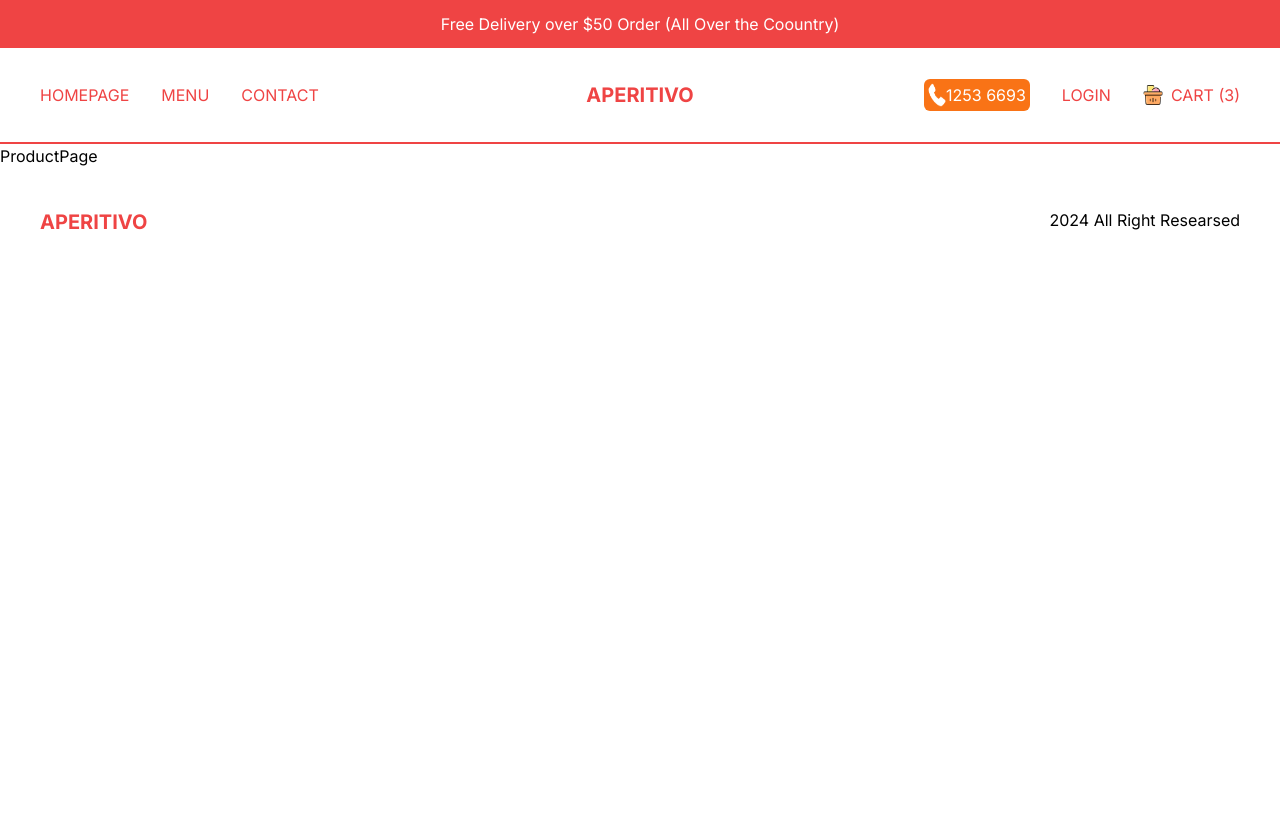
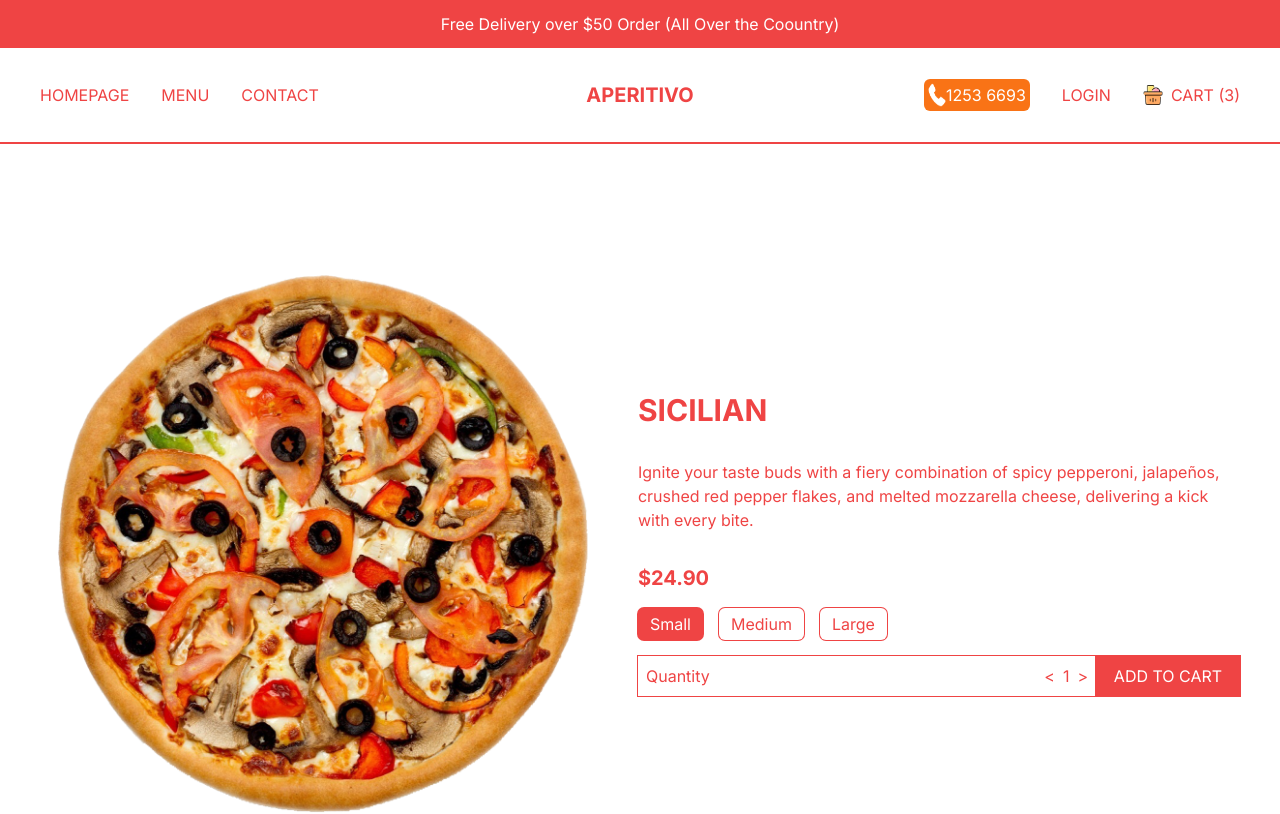
Before and after one commit to SaidulIslam16/restaurant-nextjs, a Next.js app: page /product/1 in a window 1280 px wide. Shown: the top 814 px of the page. Built offline with nearby package versions, Linux system fonts and the light colour scheme.

Commit message:
single product page added

```diff
--- a/src/app/product/[id]/page.tsx
+++ b/src/app/product/[id]/page.tsx
@@ -1,7 +1,34 @@
-import React from 'react'
+import Price from "@/components/Price";
+import { singleProduct } from "@/data";
+import Image from "next/image";
+import React from "react";
 
 export default function ProductPage() {
   return (
-    <div>ProductPage</div>
-  )
+    <div className="p-4 md:px-10 h-screen flex flex-col justify-around text-red-500 md:flex-row md:gap-8 items-center">
+      {/* Image Container */}
+      {singleProduct.img && (
+        <div className="relative w-full h-1/2 md:h-[70%]">
+          <Image
+            src={singleProduct.img}
+            alt=""
+            className="object-contain"
+            fill
+          />
+        </div>
+      )}
+      {/* Text Container Container */}
+      <div className="h-1/2 flex flex-col gap-4 md:h-[70%] justify-center md:gap-6 lg:gap-8">
+        <h1 className="text-xl md:text-3xl uppercase font-bold">
+          {singleProduct.title}
+        </h1>
+        <p>{singleProduct.desc}</p>
+        <Price
+          price={singleProduct.price}
+          id={singleProduct.id}
+          options={singleProduct.options}
+        />
+      </div>
+    </div>
+  );
 }
--- /dev/null
+++ b/src/components/Price.tsx
@@ -0,0 +1,59 @@
+"use client";
+
+import React, { useEffect, useState } from "react";
+
+export default function Price({ price, id, options }) {
+  const [total, setTotal] = useState(price);
+  const [quantity, setQuantity] = useState(1);
+  const [selected, setSelected] = useState(0);
+
+  useEffect(() => {
+    setTotal(
+      quantity * (options ? price + options[selected].additionalPrice : price)
+    );
+  }, [quantity, selected, options, price]);
+
+  return (
+    <div className="flex flex-col gap-4">
+      <h2 className="text-xl font-bold">${total.toFixed(2)}</h2>
+      {/* Option Container */}
+      <div className="flex gap-4">
+        {options.map((option, index) => (
+          <button
+            key={option.title}
+            className="ring-1 ring-red-500 px-3 py-1 rounded-md"
+            style={{
+              background: selected === index ? "rgb(239 68 68)" : "white",
+              color: selected === index ? "white" : "rgb(239 68 68)",
+            }}
+            onClick={() => setSelected(index)}
+          >
+            {option.title}
+          </button>
+        ))}
+      </div>
+      {/* Quantity Container */}
+      <div className="flex justify-between items-center">
+        {/* Quantity */}
+        <div className="flex justify-between w-full p-2 ring-1 ring-red-500">
+          <span>Quantity</span>
+          <div className="flex gap-2 items-center justify-center">
+            <button
+              onClick={() => setQuantity((prev) => (prev > 1 ? prev - 1 : 1))}
+            >{`<`}</button>
+            <span>{quantity}</span>
+            <button
+              onClick={() => setQuantity((prev) => prev + 1)}
+            >{`>`}</button>
+          </div>
+        </div>
+        {/* Cart Button */}
+        <div>
+          <button className="bg-red-500 p-2 text-white uppercase w-36 ring-1 ring-red-500 ">
+            Add to Cart
+          </button>
+        </div>
+      </div>
+    </div>
+  );
+}
```
